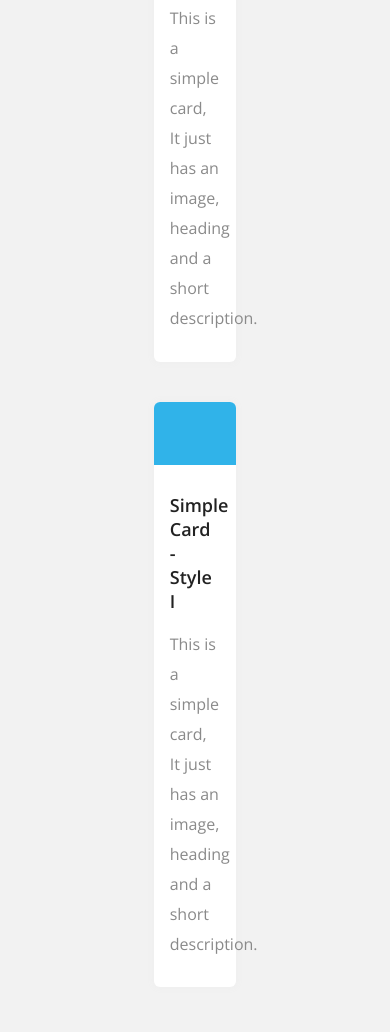
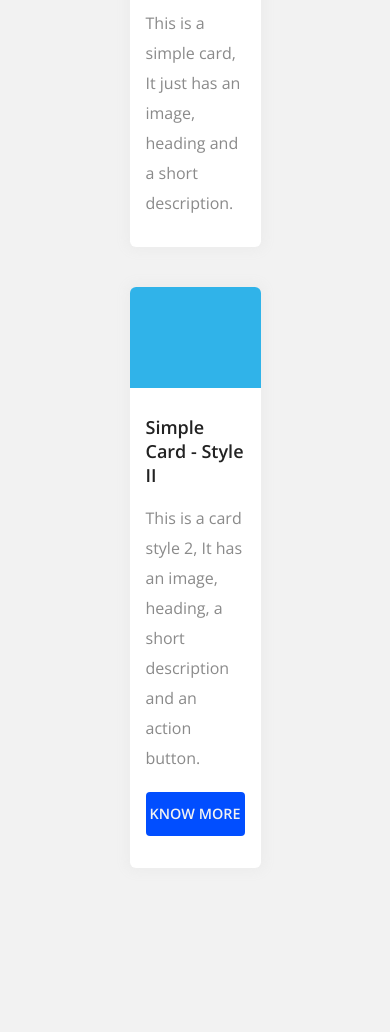
Before and after one commit to arravind-r/HTML-Responsive-Cards, a plain HTML site: page index.html in a window 390 px wide. Shown: the part 521-1553 px from the top of the page. After the commit the page ends 1479 px from the top, so only its background shows below. Drawn offline with nearby package versions, Linux system fonts and the light colour scheme.

Commit message:
Added Card Style 2
Added card style 2 and fixed responsiveness

```diff
--- a/index.html
+++ b/index.html
@@ -37,11 +37,12 @@
         <div class="card card-two">
             <a href="#"><img src="./src/blank_blue.jpg" alt="blank blue image" /></a>
             <div class="content-sec">
-              <a href="#"><h4>Simple Card - Style I</h4></a>
+              <a href="#"><h4>Simple Card - Style II</h4></a>
               <p>
-                This is a simple card, It just has an image, heading and a short
-                description.
+                This is a card style 2, It has an image, heading, a short
+                description and an action button.
               </p>
+              <button>know more</button>
             </div>
           </div>
 
--- a/src/style.scss
+++ b/src/style.scss
@@ -8,13 +8,17 @@ body {
   padding: 0;
 }
 
+button {
+  font-family: "Open Sans", sans-serif;
+}
+
 body {
   background: #f2f2f2;
 }
 
 /* Headings */
 .container {
-  padding: 2rem 4rem;
+  padding: 3rem 4rem;
 
   h1 {
     color: #014eff;
@@ -44,15 +48,16 @@ body {
     width: 31.5%;
     margin: 20px auto;
     background: #ffffff;
-  }
-
-  .card-one {
-    box-shadow: 0 0 6px 2px rgba(184, 184, 184, 0.04);
+    box-shadow: 0 0 12px 4px rgba(184, 184, 184, 0.08);
     border-radius: 6px;
 
     a img {
       width: 100%;
       border-radius: 6px 6px 0 0;
+
+      &:hover {
+        filter: contrast(115%);
+      }
     }
 
     .content-sec {
@@ -81,36 +86,96 @@ body {
   }
 
   .card-two {
-    box-shadow: 0 0 6px 2px rgba(184, 184, 184, 0.04);
-    border-radius: 6px;
+    .content-sec {
+      // Button
+      button {
+        background: #014eff;
+        color: #f2f2f2;
+        outline: none;
+        border: none;
+        border-radius: 4px;
+        font-size: 1.05rem;
+        font-weight: 600;
+        line-height: 2.4rem;
+        text-transform: uppercase;
+        cursor: pointer;
+        padding: 0.35rem 0;
+        margin: 0.2rem 0 1.2rem 0;
 
-    a img {
-      width: 100%;
-      border-radius: 6px 6px 0 0;
-    }
-
-    .content-sec {
-      display: flex;
-      flex-direction: column;
-      padding: 0.8rem 1rem;
-
-      a {
-        text-decoration: none;
-        h4 {
-          font-size: 18px;
-          margin: 0.6rem 0 0 0;
-          color: #222222;
+        &:hover {
+          background: #222222;
         }
-
-        & :hover {
-          color: #014eff;
-        }
-      }
-
-      p {
-        color: #8a8a8a;
-        line-height: 30px;
       }
     }
   }
 }
+
+/* CSS for Devices -> 800px - 1200px */
+@media only screen and (min-device-width: 800px) and (max-device-width: 1200px) {
+  /* Image Card Section */
+  /* Card Style One */
+  .img-card-sec {
+    .card {
+      width: 38%;
+    }
+
+    .card-two {
+      .content-sec {
+        // Button
+        button {
+          font-size: 1rem;
+          padding: 0.15rem 0;
+        }
+      }
+    }
+  }
+}
+
+/* CSS for Devices -> 800px - 1200px */
+@media only screen and (min-device-width: 800px) and (max-device-width: 1000px) {
+  .img-card-sec {
+    .card {
+      width: 50%;
+    }
+
+    .card-two {
+      .content-sec {
+        // Button
+        button {
+          font-size: 0.9rem !important;
+        }
+      }
+    }
+  }
+}
+
+/* CSS for Devices -> 300px - 799px */
+@media only screen and (min-device-width: 300px) and (max-device-width: 799px) {
+  /* Headings */
+  .container {
+    padding: 2rem 0;
+
+    h1 {
+      font-size: 1.55rem;
+      line-height: 2.85rem;
+    }
+
+    h3 {
+      margin-bottom: 2rem;
+    }
+  }
+  .img-card-sec {
+    .card {
+      width: 90%;
+    }
+
+    .card-two {
+      .content-sec {
+        // Button
+        button {
+          font-size: 0.95rem !important;
+        }
+      }
+    }
+  }
+}
```
Also changed, not shown: src/style.css, 1 other file.
